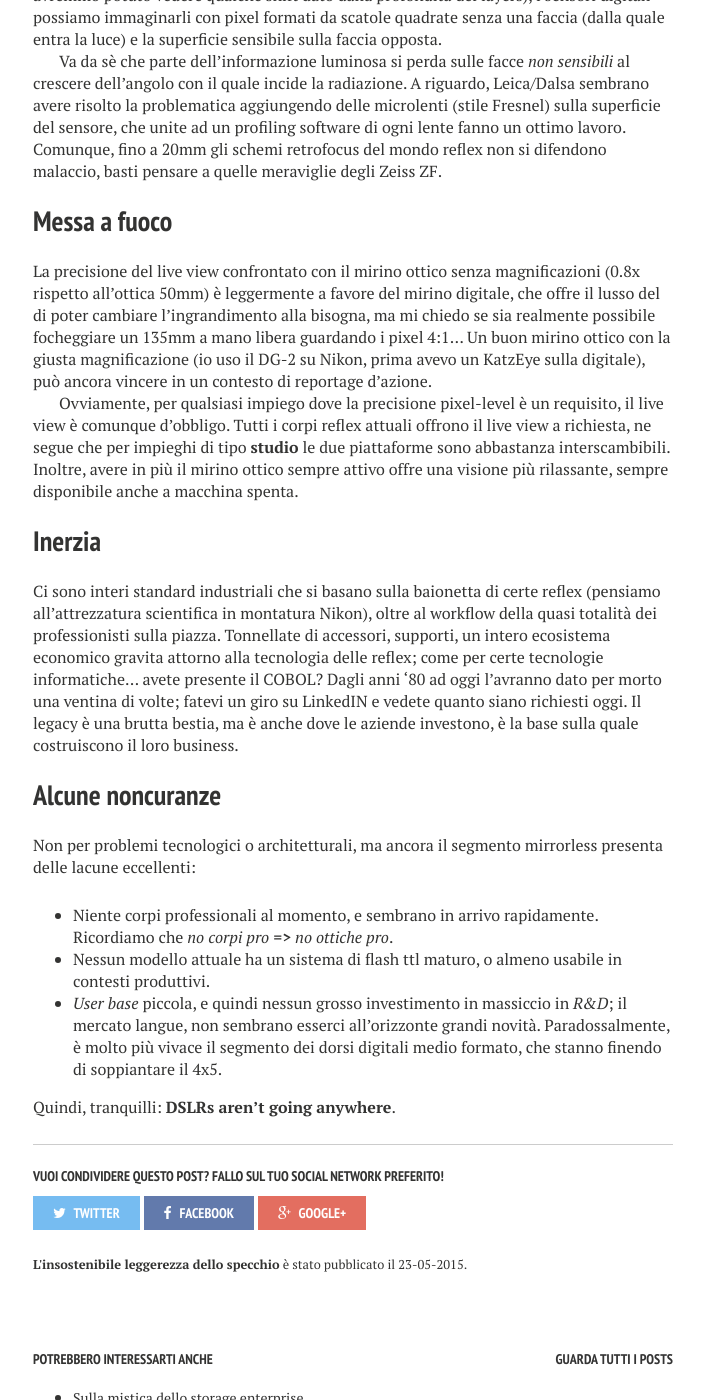
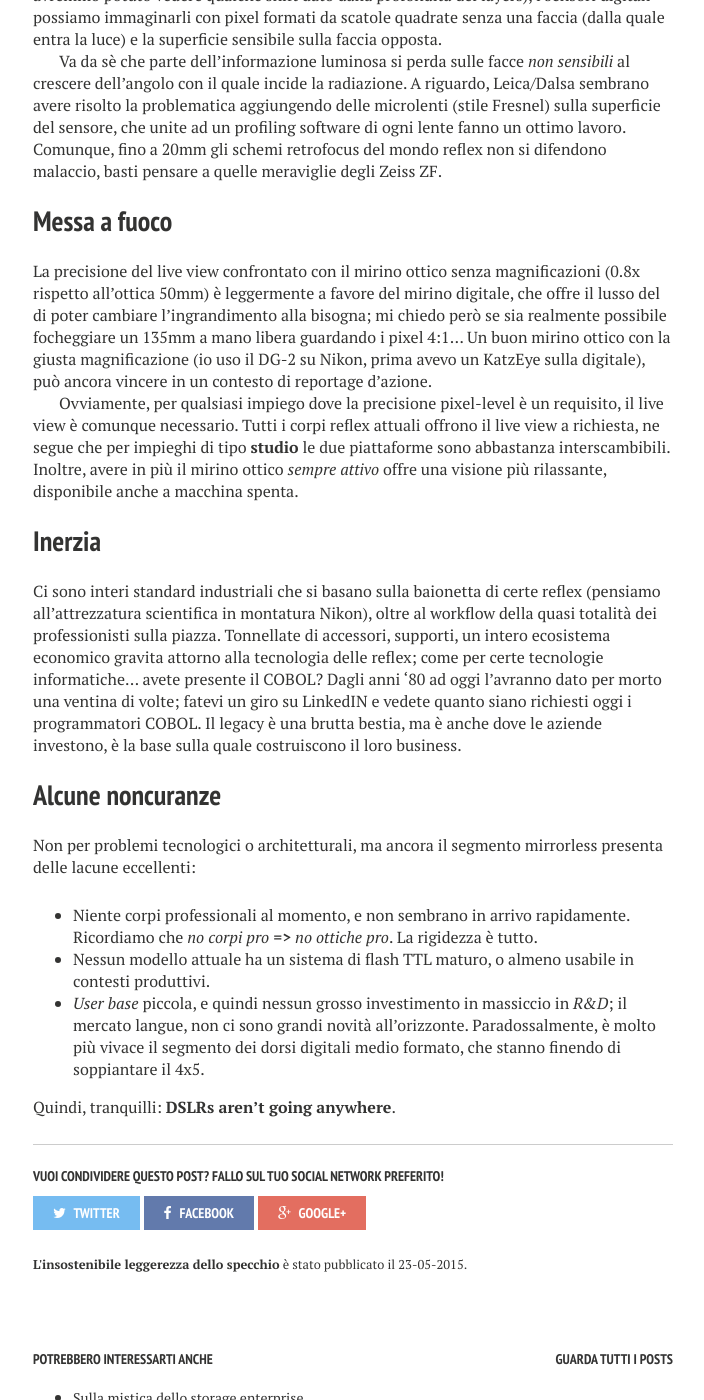
Before and after one commit to theinfiltrated/theinfiltrated.github.io, a Jekyll site: the page built from _posts/2015-05-23-why_dslr_arent_going_anywhere.md, in a window 1280 px wide and 1400 px high, scrolled down 1789 px. Shown: the whole window, without its empty margins (287-991 px from the left). Built offline with Jekyll 4.4.1, drawn with Linux system fonts in a browser that asks for light colours; nearby versions of some CDN libraries.

Commit message:
Corretti refusi 4

```diff
--- a/_posts/2015-05-23-why_dslr_arent_going_anywhere.md
+++ b/_posts/2015-05-23-why_dslr_arent_going_anywhere.md
@@ -36,21 +36,21 @@ Inoltre, i sensori digitali hanno messo in luce un limite dei grandangolari simm
 Va da sè che parte dell'informazione luminosa si perda sulle facce *non sensibili* al crescere dell'angolo con il quale incide la radiazione. A riguardo, Leica/Dalsa sembrano avere risolto la problematica aggiungendo delle microlenti (stile Fresnel) sulla superficie del sensore, che unite ad un profiling software di ogni lente fanno un ottimo lavoro. Comunque, fino a 20mm gli schemi retrofocus del mondo reflex non si difendono malaccio, basti pensare a quelle meraviglie degli Zeiss ZF.
 
 ## Messa a fuoco
-La precisione del live view confrontato con il mirino ottico senza magnificazioni (0.8x rispetto all'ottica 50mm) è leggermente a favore del mirino digitale, che offre il lusso del di poter cambiare l'ingrandimento alla bisogna, ma mi chiedo se sia realmente possibile focheggiare un 135mm a mano libera guardando i pixel 4:1… Un buon mirino ottico con la giusta magnificazione (io uso il DG-2 su Nikon, prima avevo un KatzEye sulla digitale), può ancora vincere in un contesto di reportage d'azione.
+La precisione del live view confrontato con il mirino ottico senza magnificazioni (0.8x rispetto all'ottica 50mm) è leggermente a favore del mirino digitale, che offre il lusso del di poter cambiare l'ingrandimento alla bisogna; mi chiedo però se sia realmente possibile focheggiare un 135mm a mano libera guardando i pixel 4:1… Un buon mirino ottico con la giusta magnificazione (io uso il DG-2 su Nikon, prima avevo un KatzEye sulla digitale), può ancora vincere in un contesto di reportage d'azione.
 
-Ovviamente, per qualsiasi impiego dove la precisione pixel-level è un requisito, il live view è comunque d'obbligo.
-Tutti i corpi reflex attuali offrono il live view a richiesta, ne segue che per impieghi di tipo **studio** le due piattaforme sono abbastanza interscambibili. Inoltre, avere in più il mirino ottico sempre attivo offre una visione più rilassante, sempre disponibile anche a macchina spenta.
+Ovviamente, per qualsiasi impiego dove la precisione pixel-level è un requisito, il live view è comunque necessario.
+Tutti i corpi reflex attuali offrono il live view a richiesta, ne segue che per impieghi di tipo **studio** le due piattaforme sono abbastanza interscambibili. Inoltre, avere in più il mirino ottico *sempre attivo* offre una visione più rilassante, disponibile anche a macchina spenta.
 
 ## Inerzia
 Ci sono interi standard industriali che si basano sulla baionetta di certe reflex (pensiamo all'attrezzatura scientifica in montatura Nikon), oltre al workflow della quasi totalità dei professionisti sulla piazza.
-Tonnellate di accessori, supporti, un intero ecosistema economico gravita attorno alla tecnologia delle reflex; come per certe tecnologie informatiche… avete presente il COBOL? Dagli anni '80 ad oggi l'avranno dato per morto una ventina di volte; fatevi un giro su LinkedIN e vedete quanto siano richiesti oggi. Il legacy è una brutta bestia, ma è anche dove le aziende investono, è la base sulla quale costruiscono il loro business.
+Tonnellate di accessori, supporti, un intero ecosistema economico gravita attorno alla tecnologia delle reflex; come per certe tecnologie informatiche… avete presente il COBOL? Dagli anni '80 ad oggi l'avranno dato per morto una ventina di volte; fatevi un giro su LinkedIN e vedete quanto siano richiesti oggi i programmatori COBOL. Il legacy è una brutta bestia, ma è anche dove le aziende investono, è la base sulla quale costruiscono il loro business.
 
 ## Alcune noncuranze
 Non per problemi tecnologici o architetturali, ma ancora il segmento mirrorless presenta delle lacune eccellenti:
 
-* Niente corpi professionali al momento, e sembrano in arrivo rapidamente. Ricordiamo che *no corpi pro* **=>** *no
-  ottiche pro*.
-* Nessun modello attuale ha un sistema di flash ttl maturo, o almeno usabile in contesti produttivi.
-* *User base* piccola, e quindi nessun grosso investimento in massiccio in *R&D*; il mercato langue, non sembrano esserci all'orizzonte grandi novità. Paradossalmente, è molto più vivace il segmento dei dorsi digitali medio formato, che stanno finendo di soppiantare il 4x5.
+* Niente corpi professionali al momento, e non sembrano in arrivo rapidamente. Ricordiamo che *no corpi pro* **=>** *no
+  ottiche pro*. La rigidezza è tutto.
+* Nessun modello attuale ha un sistema di flash TTL maturo, o almeno usabile in contesti produttivi.
+* *User base* piccola, e quindi nessun grosso investimento in massiccio in *R&D*; il mercato langue, non ci sono grandi novità all'orizzonte. Paradossalmente, è molto più vivace il segmento dei dorsi digitali medio formato, che stanno finendo di soppiantare il 4x5.
 
 Quindi, tranquilli: **DSLRs aren't going anywhere**.
```
